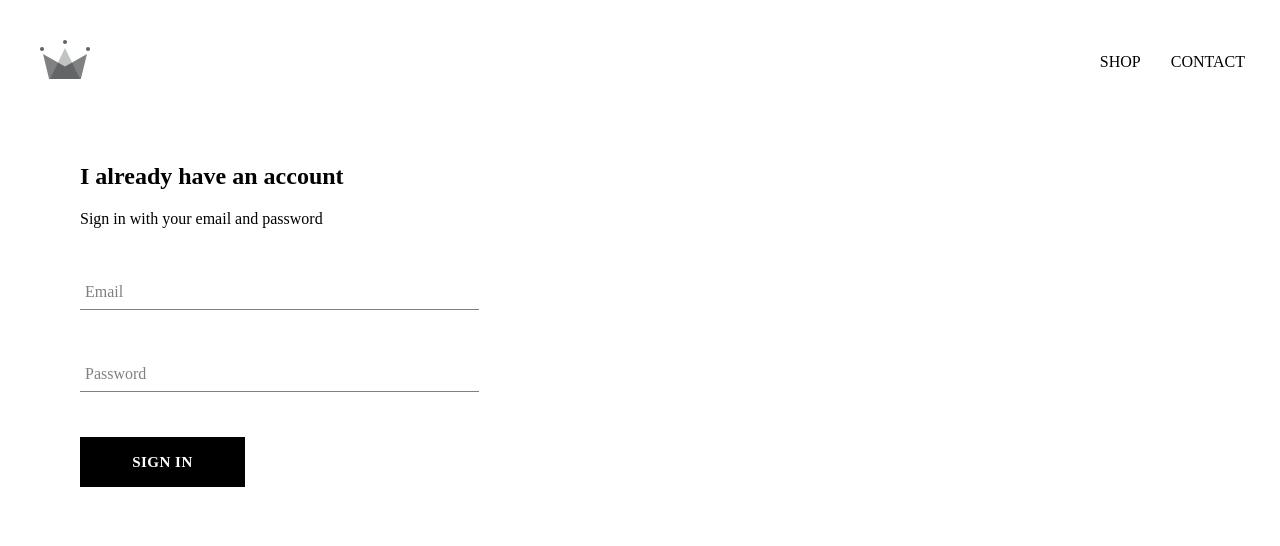
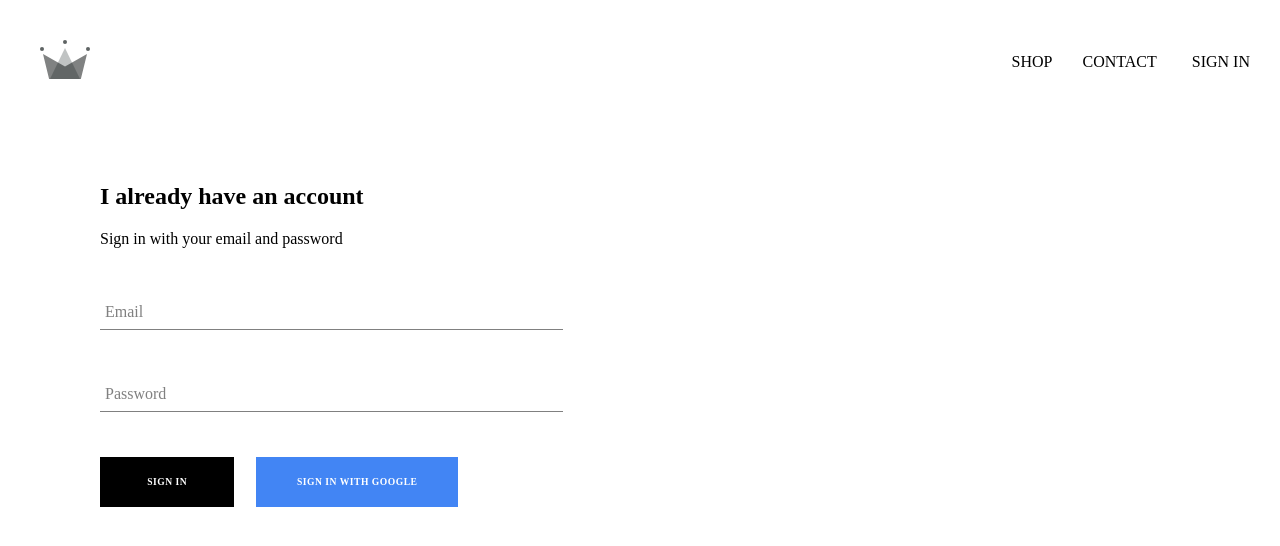
Before and after one commit to UmerASaeed/CrwnClothing, a React (Create React App) app: page /signin in a window 1280 px wide. Shown: the top 546 px of the page. Built offline with nearby package versions, Linux system fonts and the light colour scheme; no server answers; a web font is replaced by a local one.

Commit message:
Integrated firebase in our application and implmented google sign-in

```diff
--- a/package.json
+++ b/package.json
@@ -6,6 +6,7 @@
     "@testing-library/jest-dom": "^4.2.4",
     "@testing-library/react": "^9.5.0",
     "@testing-library/user-event": "^7.2.1",
+    "firebase": "^7.18.0",
     "node-sass": "^4.14.1",
     "react": "^16.13.1",
     "react-dom": "^16.13.1",
--- a/src/App.js
+++ b/src/App.js
@@ -5,11 +5,38 @@
 import ShopPage from './pages/shop/shopPage.component'
 import Header from "./components/header/header.component"
 import SignInAndSignUpPage from "./pages/sign-in-and-sign-up/sign-in-and-sign-up.component"
+import {auth} from './firebase/firebase.utils'
 
-function App() {
+class App extends React.Component
+{
+  constructor()
+  {
+    super();
+    this.state={
+      currentUser:null
+    }
+  }
+
+  unsubscribeFromAuth = null;
+
+  componentDidMount()
+  {
+    this.unsubscribeFromAuth = auth.onAuthStateChanged(user=>
+      {
+        this.setState({currentUser:user})
+        console.log(user)
+      })
+  }
+
+  componentWillUnmount()
+  {
+    this.unsubscribeFromAuth();
+  }
+
+  render(){
     return (
       <div>
-      <Header/>
+        <Header currentUser={this.state.currentUser}/>
         <Switch>
             <Route exact path='/' component={HomePage} />
             <Route exact path='/shop' component={ShopPage}/>
@@ -18,5 +45,6 @@
       </div>
   );
   }
+}
 
 export default App;
--- a/src/components/custom-button/custom-button.component.jsx
+++ b/src/components/custom-button/custom-button.component.jsx
@@ -2,10 +2,10 @@
 
 import './custom-button.styles.scss'
 
-const CustomButton=({children,...otherProps})=>
+const CustomButton=({children,googleSignIn,...otherProps})=>
 {
     return(
-        <button className="custom-button" {...otherProps}>{children}</button>
+        <button className={`${googleSignIn} custom-button`} {...otherProps}>{children}</button>
     );
 }
 
--- a/src/components/custom-button/custom-button.styles.scss
+++ b/src/components/custom-button/custom-button.styles.scss
@@ -1,11 +1,10 @@
 .custom-button {
-  min-width: 165px;
-  width: auto;
+  width: 30%;
   height: 50px;
   letter-spacing: 0.5px;
   line-height: 50px;
   padding: 0 35px 0 35px;
-  font-size: 15px;
+  font-size: 60%;
   background-color: black;
   color: white;
   text-transform: uppercase;
@@ -20,4 +19,20 @@
     color: black;
     border: 1px solid black;
   }
+
+  &.googleSignIn
+  {
+    background-color: #4285f4;
+    color: white;
+    width: 45%;
+    font-size: 60%;
+    margin-right: 90px;
+
+    &:hover{
+      background-color: #357ae8;
+      border: none;
+      color: #4285f4;
+      background-color: white;
+    }
+  }
 }
--- a/src/components/header/header.component.jsx
+++ b/src/components/header/header.component.jsx
@@ -1,16 +1,18 @@
 import React from 'react';
 import {Link} from 'react-router-dom';
 import { ReactComponent as Logo} from '../../assets/crown.svg';
+import {auth} from '../../firebase/firebase.utils'
 import "./header.styles.scss"
 
-const Header=()=>(
+const Header=({currentUser})=>(
     <div className="header">
         <Link to="/">
             <Logo className="logo"/>
         </Link>
         <div className='options'>
-            <Link className="shop" to="/shop">SHOP</Link>
-            <Link className="contact">CONTACT</Link>
+            <Link className = "shop" to="/shop">SHOP</Link>
+            <Link className = "contact">CONTACT</Link>
+            { currentUser ? <div className = "signIn" onClick={() => auth.signOut()}>SIGN OUT</div> : <Link className='signIn' to='/signin'>SIGN IN</Link>}
         </div>
     </div>
 )
--- a/src/components/header/header.styles.scss
+++ b/src/components/header/header.styles.scss
@@ -22,5 +22,11 @@
         {
             padding-right: 35px;
         }
+
+        .signIn
+        {
+            cursor: pointer;
+            padding-right: 30px;
+        }
     }
 }
--- a/src/components/sign-in/sign-in.component.jsx
+++ b/src/components/sign-in/sign-in.component.jsx
@@ -3,6 +3,7 @@
 import './sign-in.styles.scss'
 import '../custom-button/custom-button.component'
 import CustomButton from '../custom-button/custom-button.component';
+import {signInWithGoogle} from '../../firebase/firebase.utils'
 
 class Signin extends React.Component
 {
@@ -37,7 +38,10 @@
                 <form onSubmit={this.handleSubmit}>
                     <FormInput name="email" type='email' value={this.state.email} label='Email' handleChange={this.handleChange} required/>
                     <FormInput name="password" type='password' value={this.state.password} label='Password' handleChange={this.handleChange} required/>
-                    <CustomButton type="submit" value="Submit Form">Sign in</CustomButton>
+                    <div className='buttons'>
+                        <CustomButton type="submit">Sign in</CustomButton>
+                        <CustomButton onClick={signInWithGoogle} googleSignIn='googleSignIn'> Sign in with Google </CustomButton>
+                    </div>
                 </form>
             </div>
         )
--- a/src/components/sign-in/sign-in.styles.scss
+++ b/src/components/sign-in/sign-in.styles.scss
@@ -1,5 +1,16 @@
 .sign-in
 {
-    width: 30vw;
-    padding:20px 80px;
+    width: 35%;
+    height: 100%;
+    display:flex;
+    flex-direction: column;
+    padding:40px 100px;
+    justify-content: center;
 }
+
+.buttons
+{
+    display: flex;
+    justify-content: space-between;
+    width: 100%;
+}
--- /dev/null
+++ b/src/firebase/firebase.utils.js
@@ -0,0 +1,26 @@
+import firebase from 'firebase/app';
+import 'firebase/firestore';
+import 'firebase/auth';
+
+const Config = {
+    apiKey: "AIzaSyCt-3pHeN6HpWyarJYcpmuT_YVuTuO_fSM",
+    authDomain: "crwn-db-cd327.firebaseapp.com",
+    databaseURL: "https://crwn-db-cd327.firebaseio.com",
+    projectId: "crwn-db-cd327",
+    storageBucket: "crwn-db-cd327.appspot.com",
+    messagingSenderId: "10678362175",
+    appId: "1:10678362175:web:88de318b9882ce1986188a",
+    measurementId: "G-0R0378YWXB"
+};
+
+
+firebase.initializeApp(Config)
+
+export const auth = firebase.auth();
+export const firestore = firebase.firestore();
+
+const provider = new firebase.auth.GoogleAuthProvider();
+provider.setCustomParameters({prompt:'select_account'});
+export const signInWithGoogle = () => auth.signInWithPopup(provider);
+
+export default firebase;
```
Also changed, not shown: 1 other file (tests, documents, lock files or other folders). Lines whose indentation alone changed are shown as unchanged.
